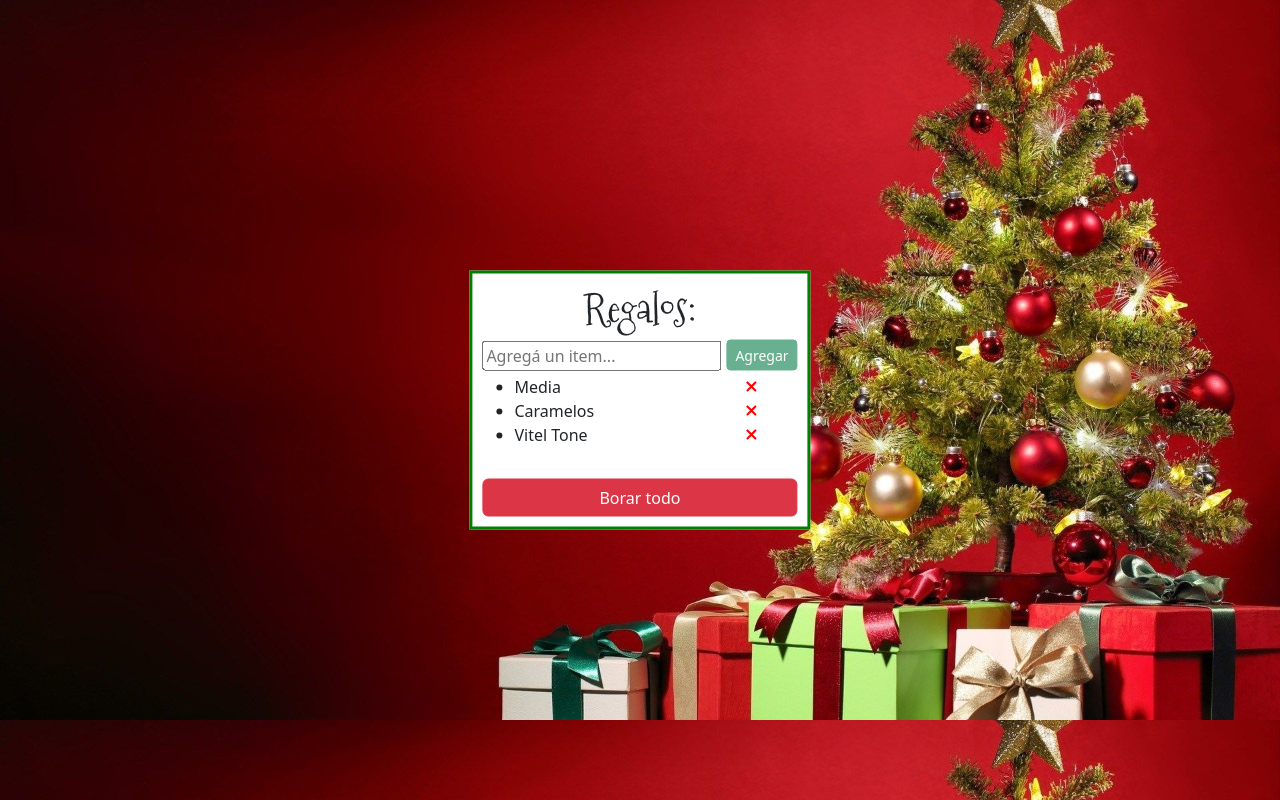
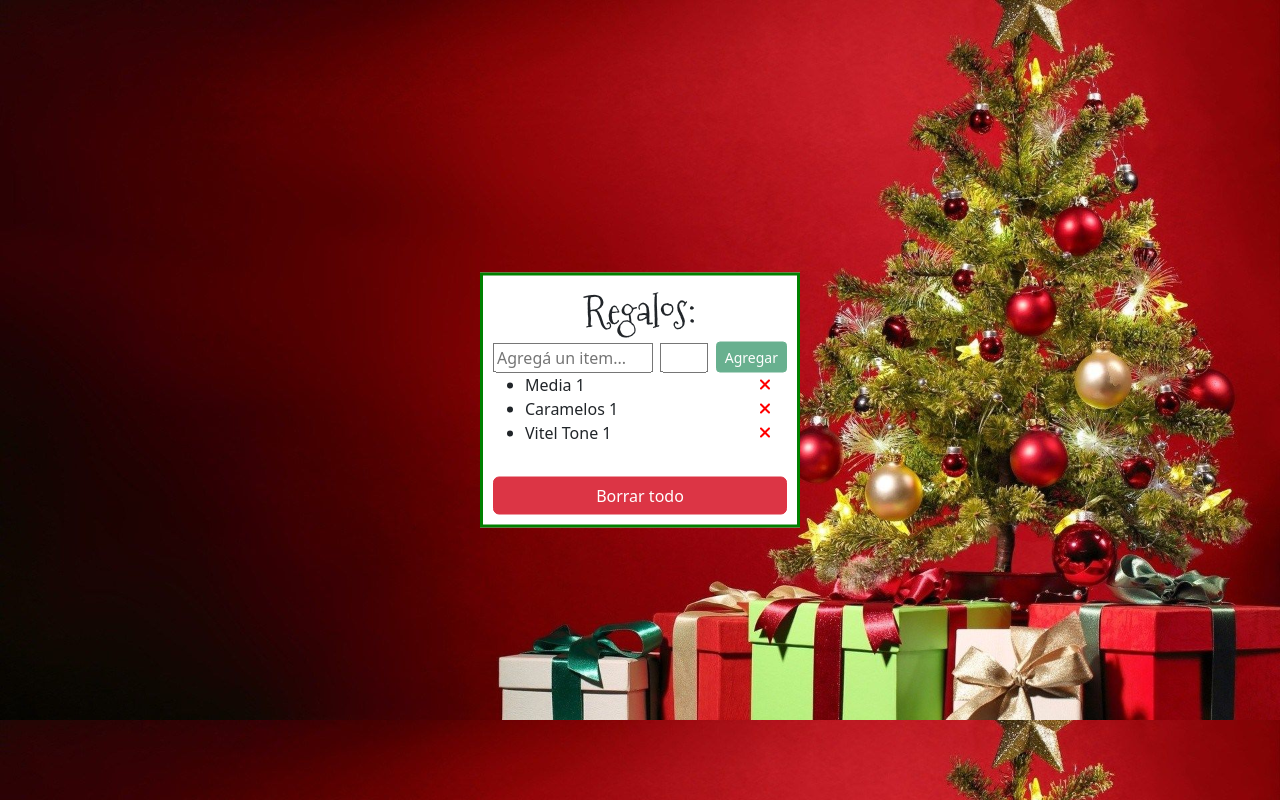
Before and after one commit to martinBoglione/Adviency, a React (Create React App) app: page / in a window 1280 px wide. Built offline with nearby package versions, Linux system fonts and the light colour scheme.

Commit message:
Dia 8: Nuevo input numerico para la cantidad de unidades del regalo

```diff
--- a/src/Home.js
+++ b/src/Home.js
@@ -5,12 +5,13 @@ import { faXmark } from "@fortawesome/free-solid-svg-icons";
 
 const Home = () => {
   const [items, setItems] = useState([
-    { id: 1, itemName: "Media" },
-    { id: 2, itemName: "Caramelos" },
-    { id: 3, itemName: "Vitel Tone" },
+    { id: 1, itemName: "Media", itemCantidad: 1 },
+    { id: 2, itemName: "Caramelos", itemCantidad: 1 },
+    { id: 3, itemName: "Vitel Tone", itemCantidad: 1 },
   ]);
 
   const [name, setName] = useState("");
+  const [cantidad, setCantidad] = useState("");
   const enable = name.length > 0;
   const [error, setError] = useState(null);
 
@@ -18,12 +19,15 @@ const Home = () => {
     setName(event.target.value.trim()); //Trim evita que se pueda agregar un regalo en blanco
   };
 
+  const handleCantidad = (event) => {
+    setCantidad(event.target.value);
+  };
+
   const handleAdd = () => {
     const existingItem = items.find(
       (item) => item.itemName.toLowerCase() === name.toLowerCase()
     );
     if (existingItem) {
-      console.log("alalal");
       setError("¡Este regalo ya esta en la lista!");
       return;
     }
@@ -31,12 +35,14 @@ const Home = () => {
     const newItem = {
       id: items.length + 1,
       itemName: name,
+      itemCantidad: cantidad,
     };
 
     const newItems = [...items, newItem];
 
     setItems(newItems);
     setName("");
+    setCantidad(1);
     setError(null);
   };
 
@@ -48,6 +54,7 @@ const Home = () => {
   const deleteAll = () => {
     setItems([]);
     setName("");
+    setCantidad(1);
     setError(null);
   };
 
@@ -56,11 +63,21 @@ const Home = () => {
       <div className="titulo">
         <h1>Regalos:</h1>
       </div>
-      <div>
+      <div className="inputs-container">
         <input
+          className="input-regalo"
           value={name}
           onChange={handleChange}
+          maxlength="15"
           placeholder="Agregá un item..."
+        />
+        <input
+          className="input-cantidad"
+          type="number"
+          min="1"
+          max="99"
+          value={cantidad}
+          onChange={handleCantidad}
         />
         <button
           disabled={!enable} //Si no hay nada escrito en el input el boton queda desabilitado
@@ -78,7 +95,9 @@ const Home = () => {
           <ul>
             {items.map((item) => (
               <div class="container-lista">
-                <li key={item.id}>{item.itemName}</li>
+                <li key={item.id}>
+                  {item.itemName} {item.itemCantidad}
+                </li>
                 <div className="icon">
                   <FontAwesomeIcon
                     icon={faXmark}
@@ -101,7 +120,7 @@ const Home = () => {
           class="btn btn-danger btn-block delete-button"
           onClick={deleteAll}
         >
-          Borar todo
+          Borrar todo
         </button>
       </div>
     </div>
--- a/src/home.css
+++ b/src/home.css
@@ -1,8 +1,12 @@
 /* Estilo y centar la box */
 .style {
+  display: flex;
+  flex-direction: column;
+  justify-content: space-between;
   background-color: white;
   border: 3px solid green;
   padding: 10px;
+  min-width: 20em;
 }
 
 .center {
@@ -20,13 +24,18 @@
   src: url(/Mountains_of_Christmas/MountainsofChristmas-Regular.ttf);
 }
 
+html {
+  background-image: url("/Imagenes/navidad2.jpg");
+  background-size: cover;
+}
+
 .titulo {
   font-family: myFirstFont;
   text-align: center;
 }
 
 .lista {
-  padding-right: 40px;
+  padding-right: 1em;
 }
 
 .lista p {
@@ -44,19 +53,12 @@
 }
 
 .add-button {
-  margin-left: 5px;
-  margin-bottom: 4px;
   cursor: pointer;
 }
 
 .delete-button {
-  display: block;
+  display: flex;
   width: 100%;
-}
-
-html {
-  background-image: url("/Imagenes/navidad2.jpg");
-  background-size: cover;
 }
 
 .icon {
@@ -72,3 +74,17 @@ html {
   font-weight: bold;
   color: red;
 }
+
+.inputs-container {
+  display: flex;
+  justify-content: space-between;
+  align-items: center;
+}
+
+.input-cantidad {
+  width: 3em;
+}
+
+.input-regalo {
+  width: 10em;
+}
```
